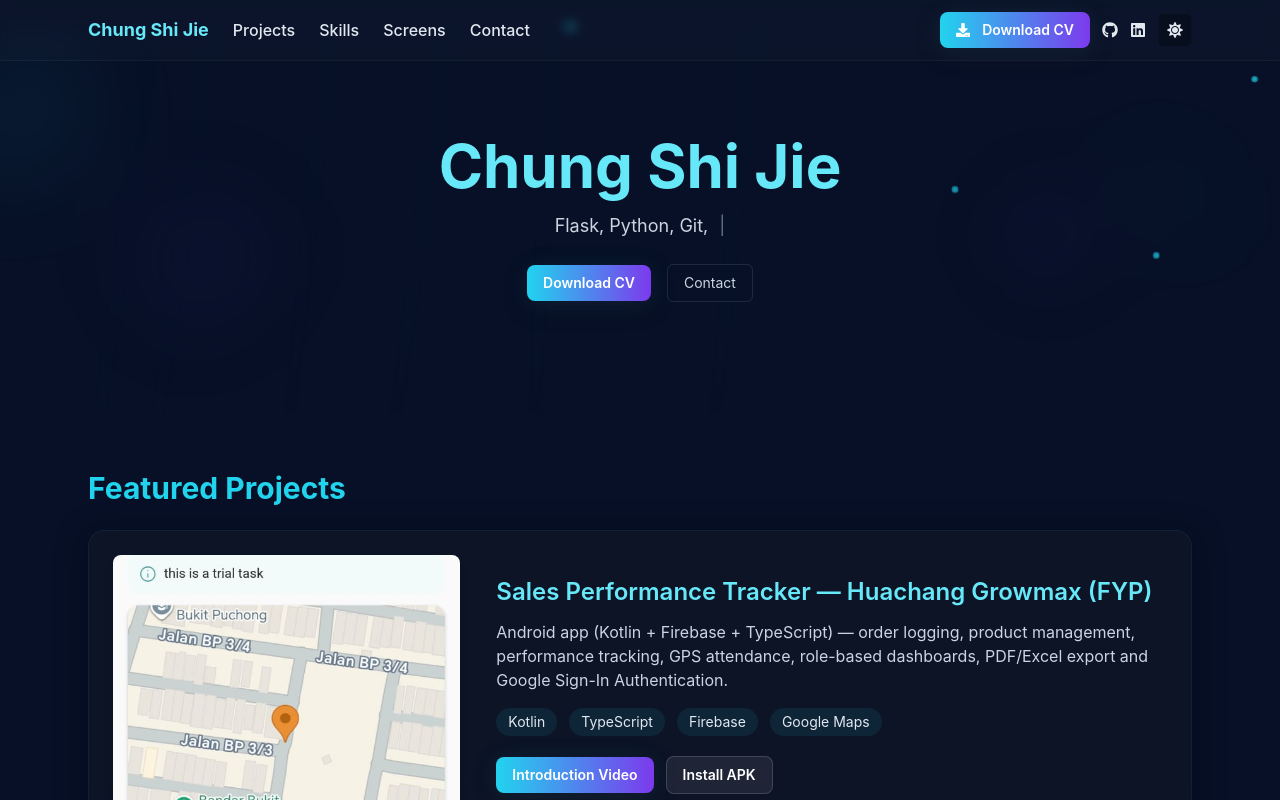
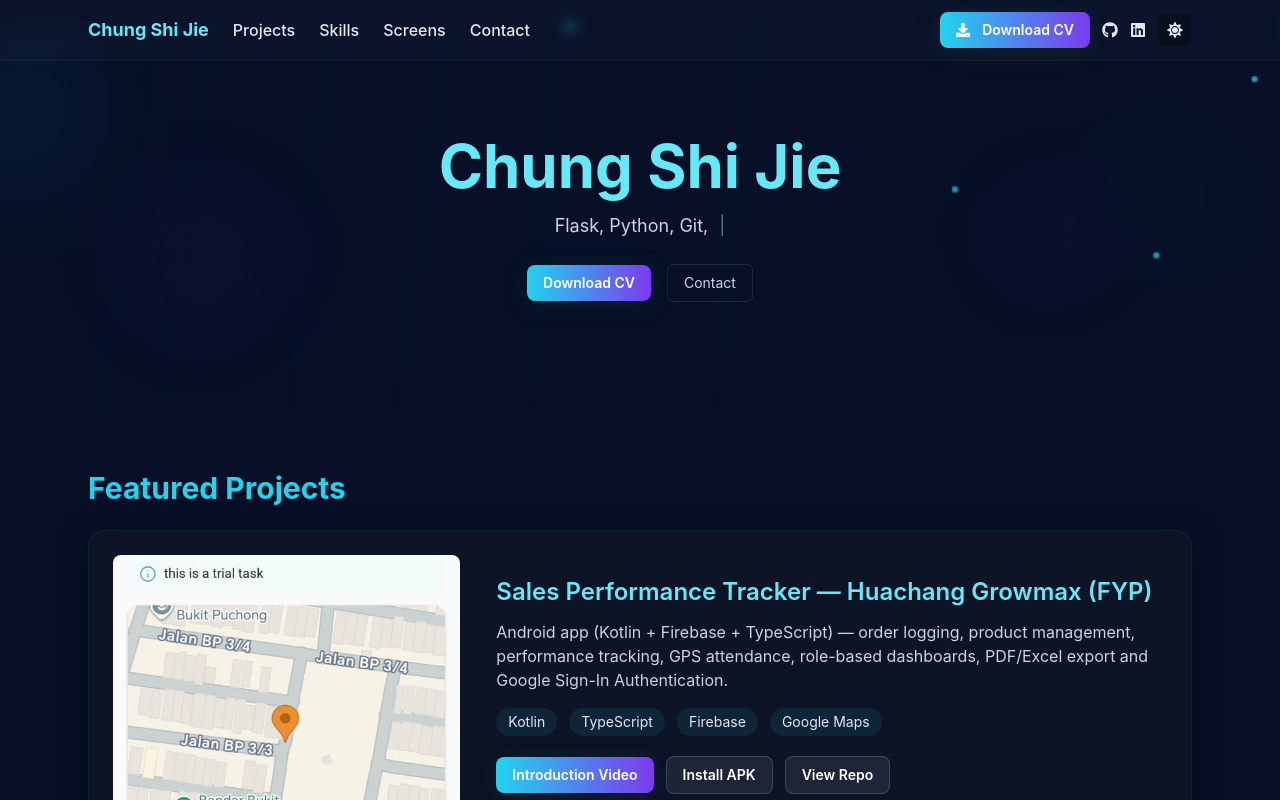
Before and after one commit to jack8236-csj/Portfolio, a React (Vite) app: page / in a window 1280 px wide. Built offline with nearby package versions, Linux system fonts and the light colour scheme.

Commit message:
Added Links to Repo Buttons

```diff
--- a/src/components/ProjectsGrid.jsx
+++ b/src/components/ProjectsGrid.jsx
@@ -13,16 +13,21 @@ export default function ProjectsGrid({ items = [] }) {
     setOpen(true);
     document.body.style.overflow = "hidden";
   };
+
   const closeProject = () => {
     setOpen(false);
     setTimeout(() => setSelected(null), 260);
     document.body.style.overflow = "";
   };
 
-  // small helper: detect video file
+  // helper to detect video links
   const isVideo = (url = "") => {
     try {
-      return url.toLowerCase().endsWith(".mp4") || url.toLowerCase().endsWith(".webm") || url.toLowerCase().endsWith(".ogg");
+      return (
+        url.toLowerCase().endsWith(".mp4") ||
+        url.toLowerCase().endsWith(".webm") ||
+        url.toLowerCase().endsWith(".ogg")
+      );
     } catch {
       return false;
     }
@@ -48,25 +53,27 @@ export default function ProjectsGrid({ items = [] }) {
 
             {/* CONTENT */}
             <div className="flex-1">
-              <h3 className="text-2xl font-semibold text-slate-900 dark:text-cyan-300">{p.title}</h3>
+              <h3 className="text-2xl font-semibold text-slate-900 dark:text-cyan-300">
+                {p.title}
+              </h3>
               <p className="mt-3 text-slate-700 dark:text-slate-300">{p.desc}</p>
 
               <div className="mt-4 flex flex-wrap gap-3">
                 {(p.tech || []).map((t, i) => (
-                  <span key={i} className="px-3 py-1 rounded-full bg-cyan-100 text-cyan-800 dark:bg-cyan-900/30 dark:text-slate-200 text-sm">
+                  <span
+                    key={i}
+                    className="px-3 py-1 rounded-full bg-cyan-100 text-cyan-800 dark:bg-cyan-900/30 dark:text-slate-200 text-sm"
+                  >
                     {t}
                   </span>
                 ))}
               </div>
 
-              <div className="mt-5 flex gap-3 items-center">
-                {/* If project has demo buttons */}
+              <div className="mt-5 flex gap-3 items-center flex-wrap">
+                {/* === PROJECT HAS DEMO BUTTONS === */}
                 {p.demoButtons?.length ? (
                   <>
-                    {/* First demo button handling:
-                        - if it points to a video file -> normal anchor (open in new tab)
-                        - otherwise -> open modal (same as earlier behaviour)
-                    */}
+                    {/* FIRST DEMO BUTTON — VIDEO CASE */}
                     {isVideo(p.demoButtons[0]?.link) ? (
                       <a
                         className="btn-accent"
@@ -77,40 +84,45 @@ export default function ProjectsGrid({ items = [] }) {
                         {p.demoButtons[0]?.label ?? "View Demo"}
                       </a>
                     ) : (
-                      <button className="btn-accent clickable" onClick={() => openProject(p)}>
+                      <button
+                        className="btn-accent clickable"
+                        onClick={() => openProject(p)}
+                      >
                         {p.demoButtons[0]?.label ?? "View Demo"}
                       </button>
                     )}
 
-                    {/* optional secondary button (Install APK or other) */}
+                    {/* SECONDARY BUTTON (Install APK) */}
                     {p.demoButtons[1] && (
                       <a
                         className="btn-secondary"
                         href={p.demoButtons[1].link}
                         target="_blank"
                         rel="noopener noreferrer"
-                        // if it's an apk on same domain, allow browser to download
-                        {...(p.demoButtons[1].link.toLowerCase().endsWith(".apk") ? { download: true } : {})}
+                        {...(p.demoButtons[1].link.toLowerCase().endsWith(".apk")
+                          ? { download: true }
+                          : {})}
                       >
                         {p.demoButtons[1].label}
                       </a>
                     )}
 
-                    {/* If project has a repo url too, show it (non-blocking) */}
+                    {/* NEW — VIEW REPO BUTTON (now btn-secondary style) */}
                     {p.repo && (
                       <a
-                        className="px-3 py-2 rounded-md border border-white/10 text-sm text-gray-300 hover:text-cyan-300"
+                        className="btn-secondary"
                         href={p.repo}
                         target="_blank"
                         rel="noopener noreferrer"
                       >
-                        Repo
+                        View Repo
                       </a>
                     )}
                   </>
                 ) : (
+                  /* === NO DEMO BUTTONS — SHOW REPO ONLY === */
                   <a
-                    className="px-3 py-2 rounded-md border border-white/10 text-sm text-gray-300 hover:text-cyan-300"
+                    className="btn-secondary"
                     href={p.repo ?? "#"}
                     target="_blank"
                     rel="noopener noreferrer"
@@ -124,7 +136,7 @@ export default function ProjectsGrid({ items = [] }) {
         ))}
       </div>
 
-      {/* Modal */}
+      {/* MODAL */}
       <ProjectModal open={open} onClose={closeProject} project={selected} />
     </>
   );
--- a/src/portfolio/Portfolio.jsx
+++ b/src/portfolio/Portfolio.jsx
@@ -18,7 +18,7 @@ import attendanceImg from "../assets/attendance.jpeg";
 import catalogImg from "../assets/catalogue.png";
 import jmcImg from "../assets/JMC-logo.png";
 
-/* icons (react-icons) */
+/* icons */
 import {
   SiKotlin,
   SiTypescript,
@@ -42,7 +42,9 @@ import { FaJava, FaCode } from "react-icons/fa";
 export default function Portfolio() {
   const [loading, setLoading] = useState(true);
 
-  // ========== FEATURED PROJECTS ==========
+  // ================================================
+  // FEATURED PROJECTS
+  // ================================================
   const projects = [
     {
       title: "Sales Performance Tracker — Huachang Growmax (FYP)",
@@ -51,21 +53,32 @@ export default function Portfolio() {
       images: [locationImg],
       tech: ["Kotlin", "TypeScript", "Firebase", "Google Maps"],
       demoButtons: [
-        { label: "Introduction Video", link: "/videos/Sales Performance Tracker- Introduction Video.mp4" },
-        { label: "Install APK", link: "/downloads/TrackPointFYP.apk" }
-      ]
+        {
+          label: "Introduction Video",
+          link: "/videos/Sales Performance Tracker- Introduction Video.mp4"
+        },
+        {
+          label: "Install APK",
+          link: "/downloads/TrackPointFYP.apk"
+        }
+      ],
+      repo: "https://github.com/RobertLllllee/HuaChang" // <-- ADD YOUR ACTUAL REPO LINK HERE
     },
+
     {
       title: "SplashAquatics — Online Fish Store",
       desc:
         "Online e-commerce website built with Flask and MySQL Workbench. Includes catalog, authentication, seller dashboard and responsive UI.",
       images: [catalogImg],
       tech: ["Flask", "MySQL", "HTML/CSS", "JavaScript"],
-      demoButtons: []
+      demoButtons: [],
+      repo: "https://github.com/RobertLllllee/SplashAquatics" // optional but recommended
     }
   ];
 
-  // ========== SKILLS ==========
+  // ================================================
+  // SKILLS
+  // ================================================
   const skills = [
     { id: "kotlin", name: "Kotlin", Icon: SiKotlin, desc: "Primary Android app language." },
     { id: "typescript", name: "TypeScript", Icon: SiTypescript, desc: "Typed JavaScript for safer codebases." },
@@ -85,7 +98,9 @@ export default function Portfolio() {
     { id: "android", name: "Android Studio", Icon: SiAndroid, desc: "Android development IDE." }
   ];
 
-  // ========== WORK EXPERIENCE ==========
+  // ================================================
+  // WORK EXPERIENCE
+  // ================================================
   const experience = [
     {
       company: "JMC Fleet Management Sdn Bhd",
@@ -98,7 +113,6 @@ export default function Portfolio() {
     }
   ];
 
-  // skill modal state
   const [activeSkill, setActiveSkill] = useState(null);
 
   return (
@@ -127,7 +141,14 @@ export default function Portfolio() {
           <section id="screens" className="max-w-6xl mx-auto px-6 mt-14">
             <h2 className="text-3xl font-semibold kicker mb-6">Application Screenshots</h2>
             <ScreensGallery
-              images={[loginImg, dashboardImg, ordersImg, performanceImg, attendanceImg, locationImg]}
+              images={[
+                loginImg,
+                dashboardImg,
+                ordersImg,
+                performanceImg,
+                attendanceImg,
+                locationImg
+              ]}
             />
           </section>
 
@@ -138,10 +159,11 @@ export default function Portfolio() {
           </section>
         </main>
 
-        {/* Skill Modal */}
-        {activeSkill && <SkillModal skill={activeSkill} onClose={() => setActiveSkill(null)} />}
+        {/* SKILL MODAL */}
+        {activeSkill && (
+          <SkillModal skill={activeSkill} onClose={() => setActiveSkill(null)} />
+        )}
 
-        {/* FOOTER */}
         <Footer />
       </div>
     </>
```
